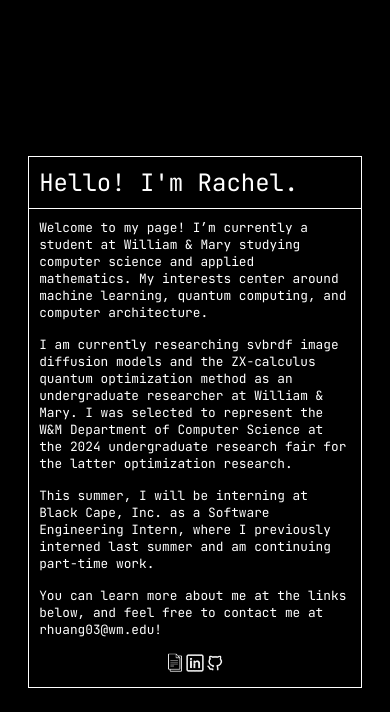
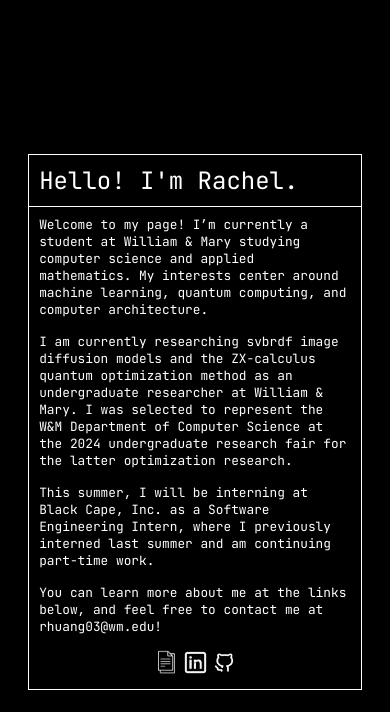
Before and after one commit to rrachelhuangg/website, a React (Create React App) app in the folder website/: page /#/ in a window 390 px wide. Shown: the top 712 px of the page. Built offline with nearby package versions, Linux system fonts and the light colour scheme.

Commit message:
Added links to icons

```diff
--- a/website/src/index.css
+++ b/website/src/index.css
@@ -53,9 +53,8 @@ img:hover{
   }
   #social-icons{
     display: flex;
+    flex-direction: row;
+    gap:4px;
     justify-content: center;
   }
-  img{
-    width:20px;
-  }
 }
--- a/website/src/pages/HomePage.js
+++ b/website/src/pages/HomePage.js
@@ -29,10 +29,10 @@ function HomePage(){
                     <a href = "https://google.com" target = "_blank">
                         <img src = {resumeIcon}/>
                     </a>
-                    <a href = "https://google.com" target = "_blank">
+                    <a href = "https://www.linkedin.com/in/rachel-huang-b26211216/" target = "_blank">
                         <img src = {linkedinIcon} id = "linkedin-icon"/>
                     </a>
-                    <a href = "https://google.com" target = "_blank">
+                    <a href = "https://github.com/rrachelhuangg" target = "_blank">
                         <img src = {githubIcon}/>
                     </a>
                 </div>
```
